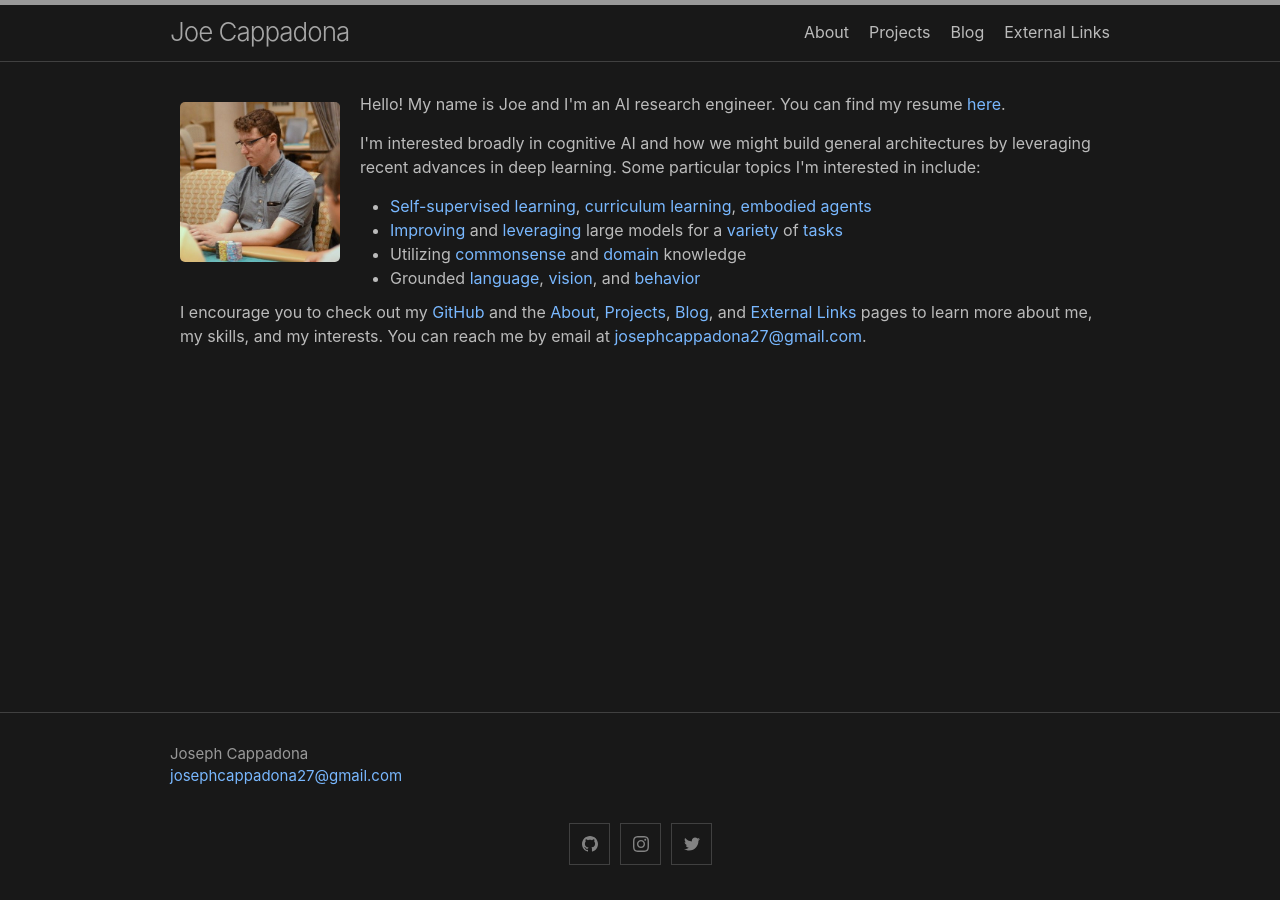
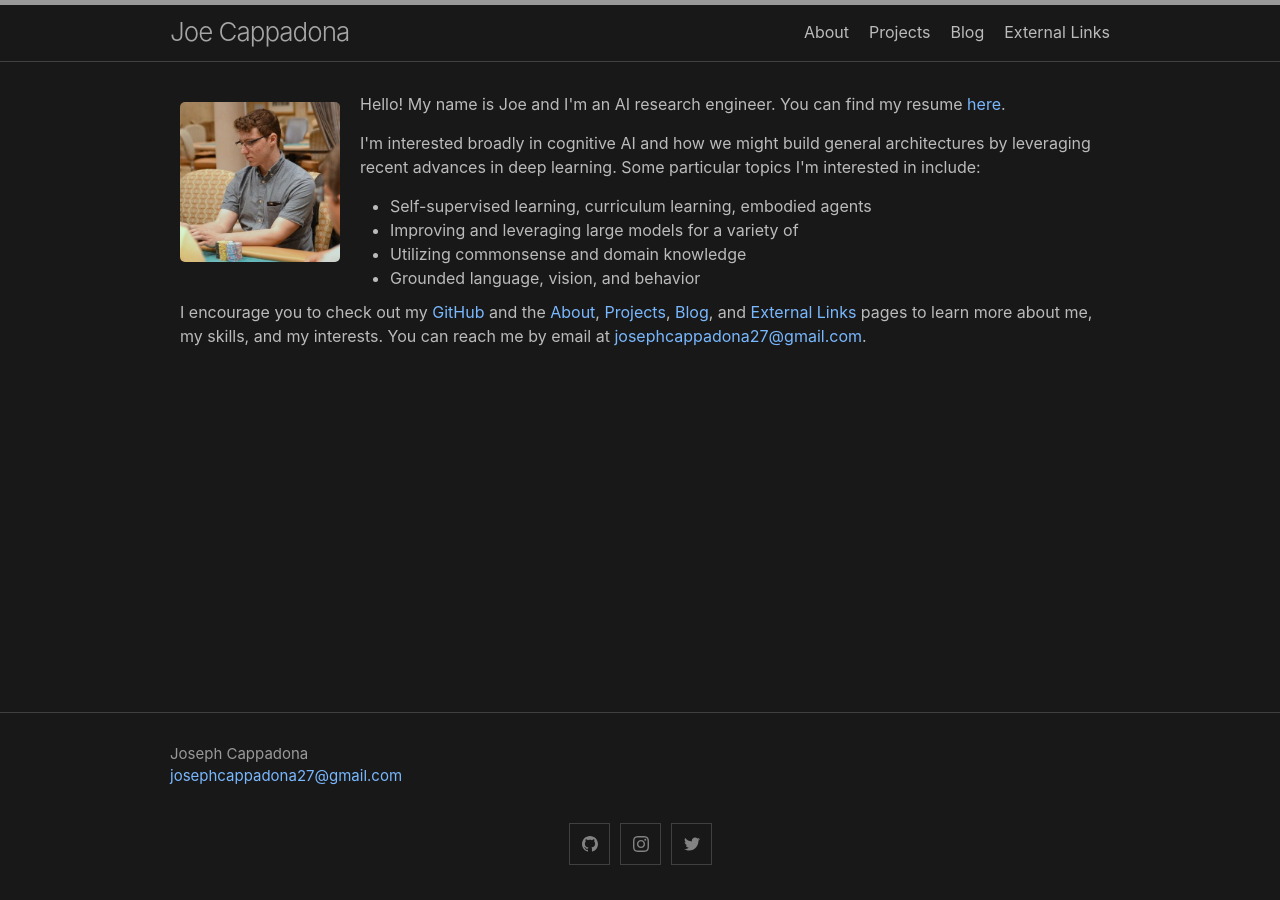
Before and after one commit to josephcappadona/josephcappadona.github.io, a Jekyll site: the page built from index.md, in a window 1280 px wide. Built offline with Jekyll 4.4.1, drawn with Linux system fonts in a browser that asks for light colours.

Commit message:
Update index.md

```diff
--- a/index.md
+++ b/index.md
@@ -12,10 +12,10 @@ layout: home
       <div>
         <p>I'm interested broadly in cognitive AI and how we might build general architectures by leveraging recent advances in deep learning. Some particular topics I'm interested in include:</p>
         <ul style="margin-bottom: 0px; white-space: nowrap;">
-          <li><a href="https://arxiv.org/abs/2101.04882">Self-supervised learning</a>, <a href="https://arxiv.org/abs/2106.14876">curriculum learning</a>, <a href="https://arxiv.org/abs/2201.07207">embodied agents</a></li>
-          <li><a href="https://arxiv.org/abs/2201.08860">Improving</a> and <a href="https://arxiv.org/abs/2002.08155">leveraging</a> large models for a <a href="https://arxiv.org/abs/2107.04132">variety</a> of <a href="https://arxiv.org/abs/2107.07502">tasks</a></li>
-          <li>Utilizing <a href="https://arxiv.org/abs/2012.02757">commonsense</a> and <a href="https://academic.oup.com/bib/article-abstract/22/3/bbaa110/5854405">domain</a> knowledge</li>
-          <li>Grounded <a href="https://arxiv.org/abs/1811.06966">language</a>, <a href="https://arxiv.org/abs/2009.07783">vision</a>, and <a href="https://arxiv.org/abs/2002.05201">behavior</a></li>
+          <li>Self-supervised learning, curriculum learning, embodied agents</li>
+          <li>Improving and leveraging large models for a variety of </li>
+          <li>Utilizing commonsense and domain knowledge</li>
+          <li>Grounded language, vision, and behavior</li>
         </ul>
       </div>
     </div>
```
